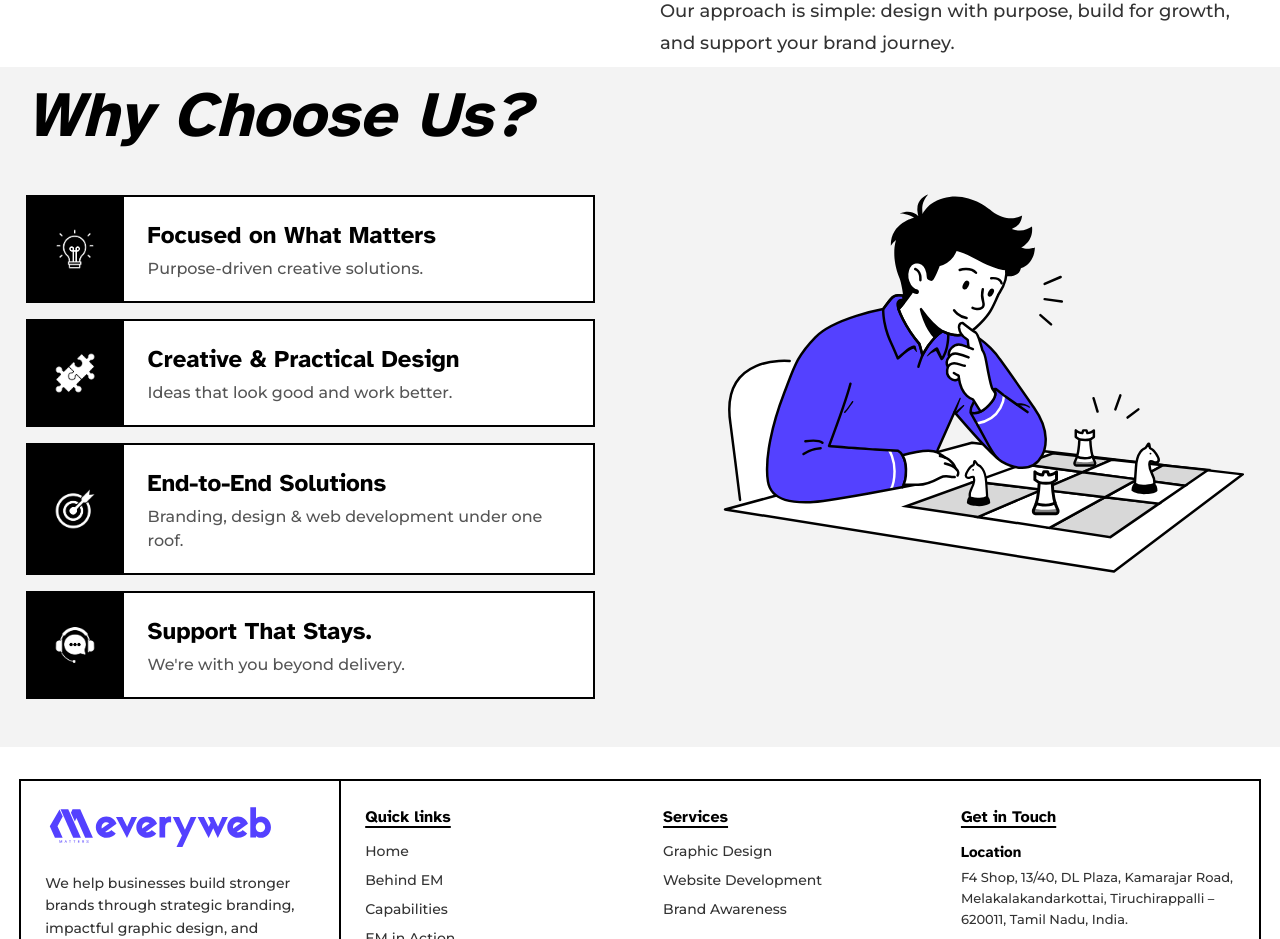
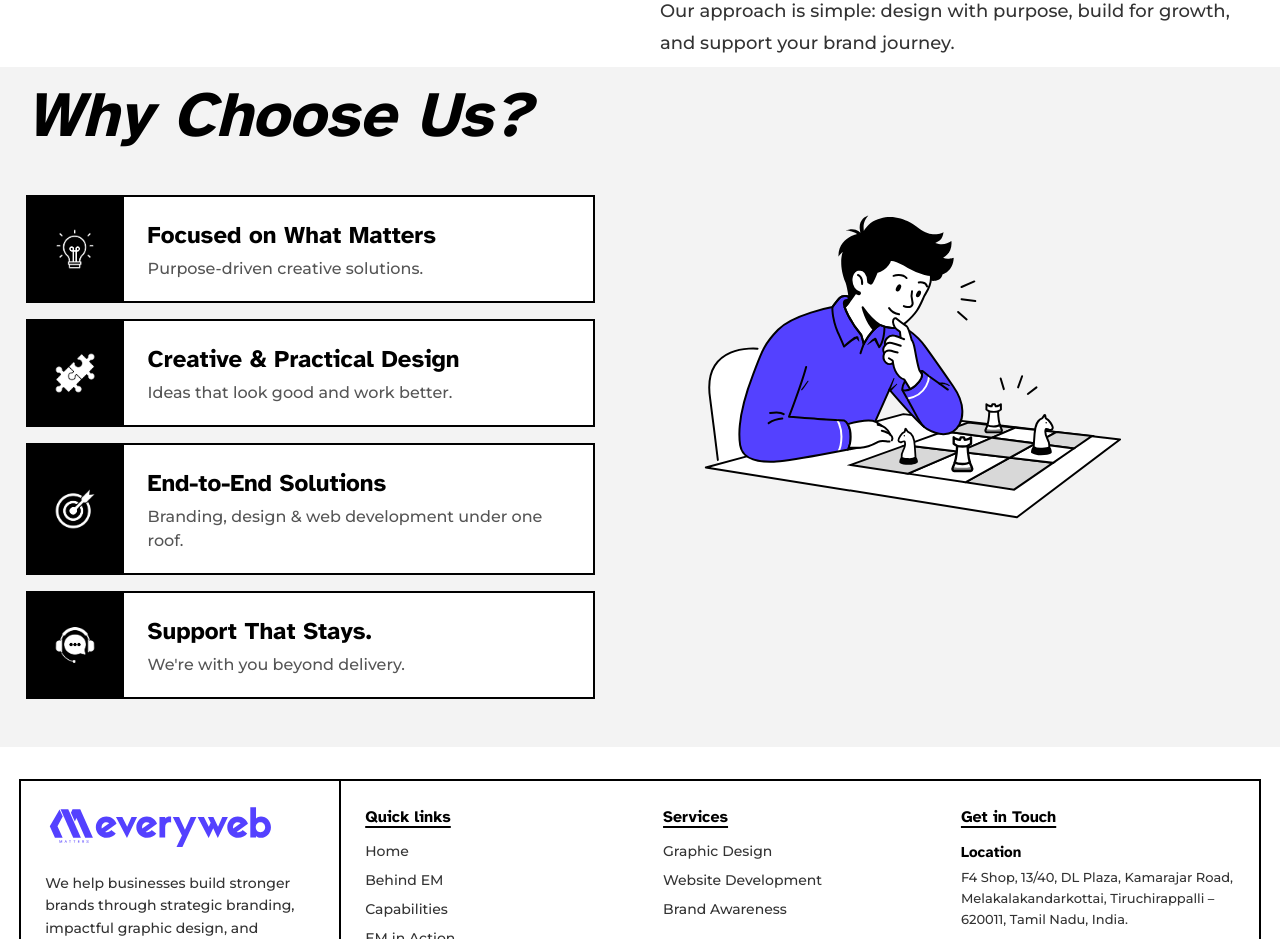
Before and after one commit to Gokulrajcse1/everyweb-frontend, a Next.js app: page / in a window 1280 px wide. Shown: the part 2600-3539 px from the top of the page. Built offline with nearby package versions, Linux system fonts and the light colour scheme.

Commit message:
image changed and aligned justify center --whychooseus

```diff
--- a/components/whychooseus.tsx
+++ b/components/whychooseus.tsx
@@ -178,7 +178,7 @@ export default function WhyChooseUs() {
           {/* =========================
               RIGHT - ILLUSTRATION
           ========================== */}
-  <div className="hidden items-start justify-end lg:flex -mt-10 lg:-mt-14">
+ <div className="hidden items-start justify-center lg:flex lg:-mt-6 lg:-translate-x-8">
              <Image
   src="/whychoose-usCharacter.svg"
   alt="Why choose us illustration"
@@ -189,9 +189,9 @@ export default function WhyChooseUs() {
   className="
     h-auto
     w-full
-    max-w-180
+    max-w-130
     object-contain
-    lg:w-137.5
+    lg:w-110
     lg:max-w-none
   "
 />
```
